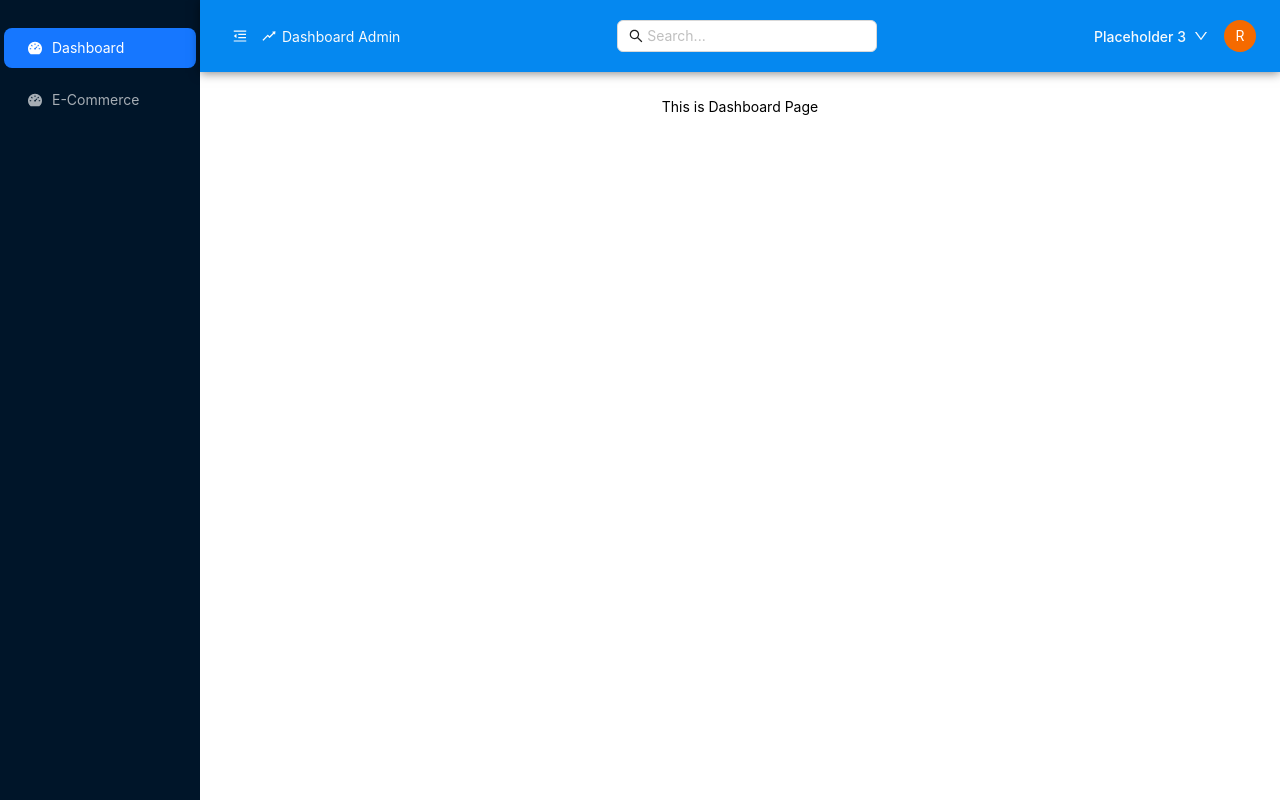
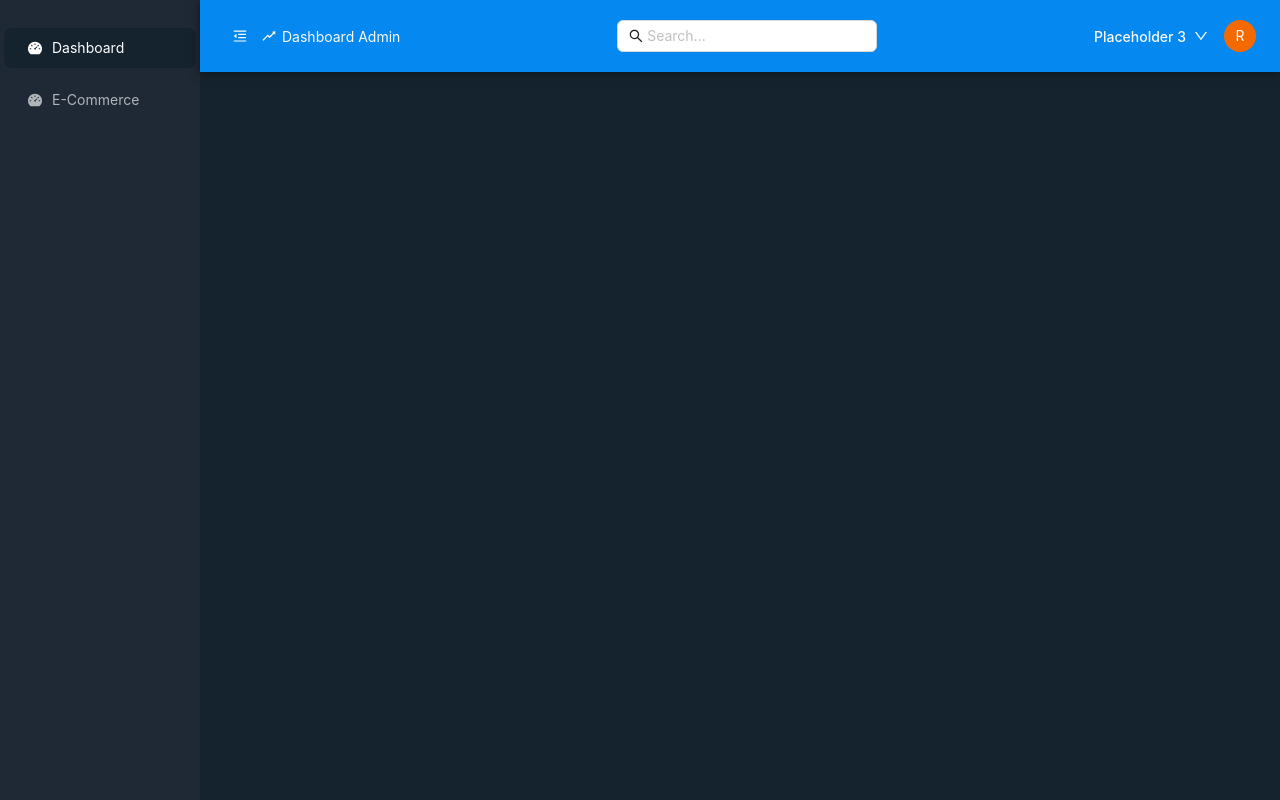
Before and after one commit to mvl19/dashboard, a React (Vite) app: page / in a window 1280 px wide. Built offline with nearby package versions, Linux system fonts and the light colour scheme.

Commit message:
feat: added tailwind color theme

```diff
--- a/src/App.tsx
+++ b/src/App.tsx
@@ -3,7 +3,7 @@ import {Routes, Route} from 'react-router-dom'
 import './App.css'
 import Dashboard from './pages/Dashboard'
 import Navbar from './components/Navbar'
-import { Layout, Menu } from 'antd'
+import { Layout, Menu, ConfigProvider } from 'antd'
 import {
   DashboardFilled
 } from '@ant-design/icons'
@@ -19,6 +19,15 @@ function App() {
   return (
     <div className='w-screen max-w-[100%] h-screen max-h-[100%] flex justify-center'>
       <Layout>
+        <ConfigProvider
+          theme={{
+            components: {
+              Menu: {
+                darkItemSelectedBg: '#15232E'
+              }
+            }
+          }}
+        >
           <Sider trigger={null} collapsible collapsed={collapse} className='h-screen'>
             <Menu
               theme = 'dark'
@@ -37,9 +46,10 @@ function App() {
                 }
               ]}
 
-            className='pt-[20px] flex flex-col gap-1 text-left h-[100%]'
+              className='bg-darkitem pt-[20px] flex flex-col gap-1 text-left h-[100%]'
             />
           </Sider>
+        </ConfigProvider>
         <Layout>
           <Navbar func={sideBarCollapse}/>
           <Content className='overflow-scroll'>
--- a/src/pages/Dashboard/index.tsx
+++ b/src/pages/Dashboard/index.tsx
@@ -1,12 +1,16 @@
 import { useState } from "react";
+import { Row, Col } from 'antd'
 
 export default function Dashboard() {
 
     return (
         <div className="flex justify-center">
-            <div className="w-[100%] h-screen max-h-[100%] flex flex-col items-center bg-white p-[24px]">
-                <div className="text-black">
-                    This is Dashboard Page
+            <div className="w-[100%] h-screen max-h-[100%] flex flex-col items-center bg-darkbg p-[24px]">
+                {/* <Row gutter={{ xs:8, sm: 16, md: 24, lg: 32 }}>
+                    <Col></Col>
+                </Row> */}
+                <div className="grid grid-cols-3 gap-4">
+
                 </div>
             </div>
         </div>
--- a/tailwind.config.js
+++ b/tailwind.config.js
@@ -4,7 +4,23 @@ export default {
     "./src/**/*.{js,jsx,ts,tsx}"
   ],
   theme: {
-    extend: {},
+    extend: {
+      colors: {
+        'white': '#FFFFFF',
+        'darkbg': '#15232E',
+        'darkitem': '#1F2935',
+        'darkinactive': '#2D3743',
+        'darkgrey': '#737781',
+        'darkred': '#BD374D',
+        'lightred': '#FF3D57',
+        'darkyellow': '#B28C50',
+        'lightyellow': '#FDBF5E',
+        'darkblue': '#209AAD',
+        'lightblue': '#22CCE2',
+        'ctablue': '#0037FA',
+        'green': '#09B66D',
+      }
+    },
   },
   plugins: [],
 }
```
Lines whose indentation alone changed are shown as unchanged.
